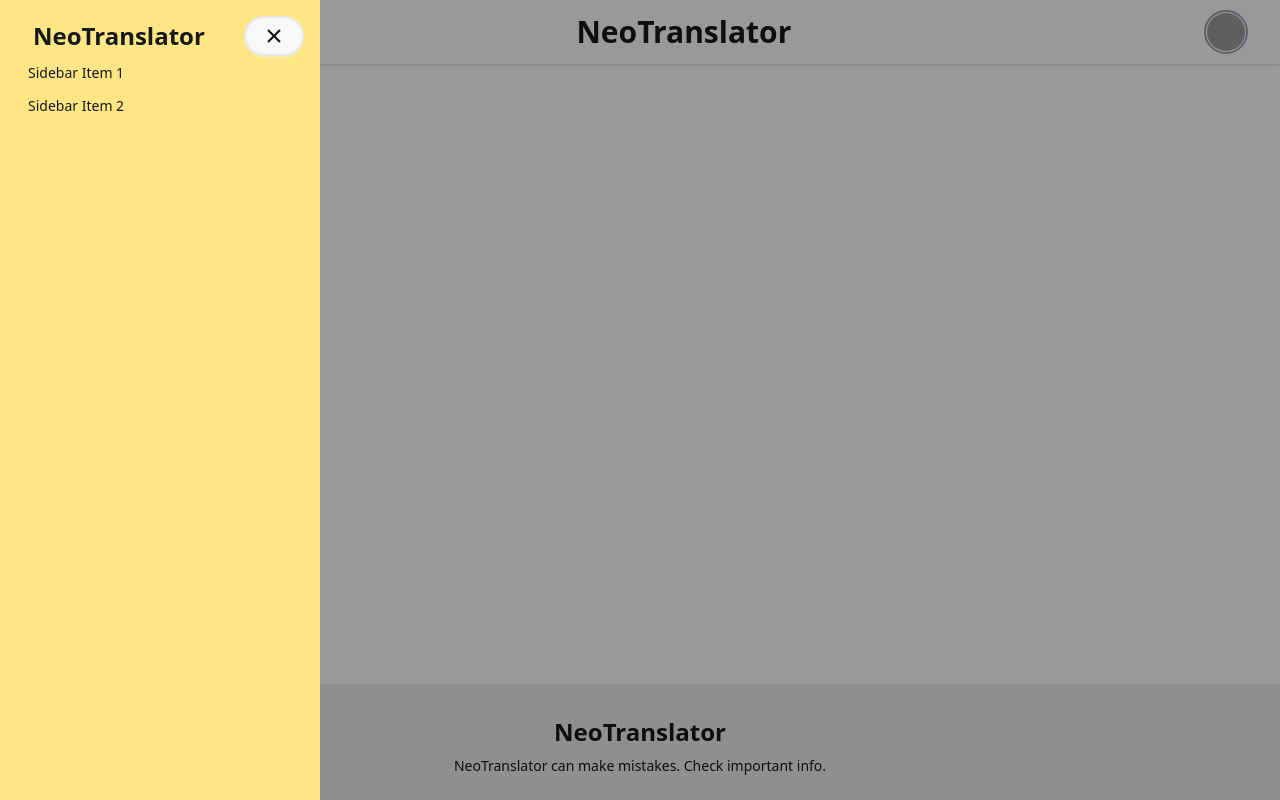
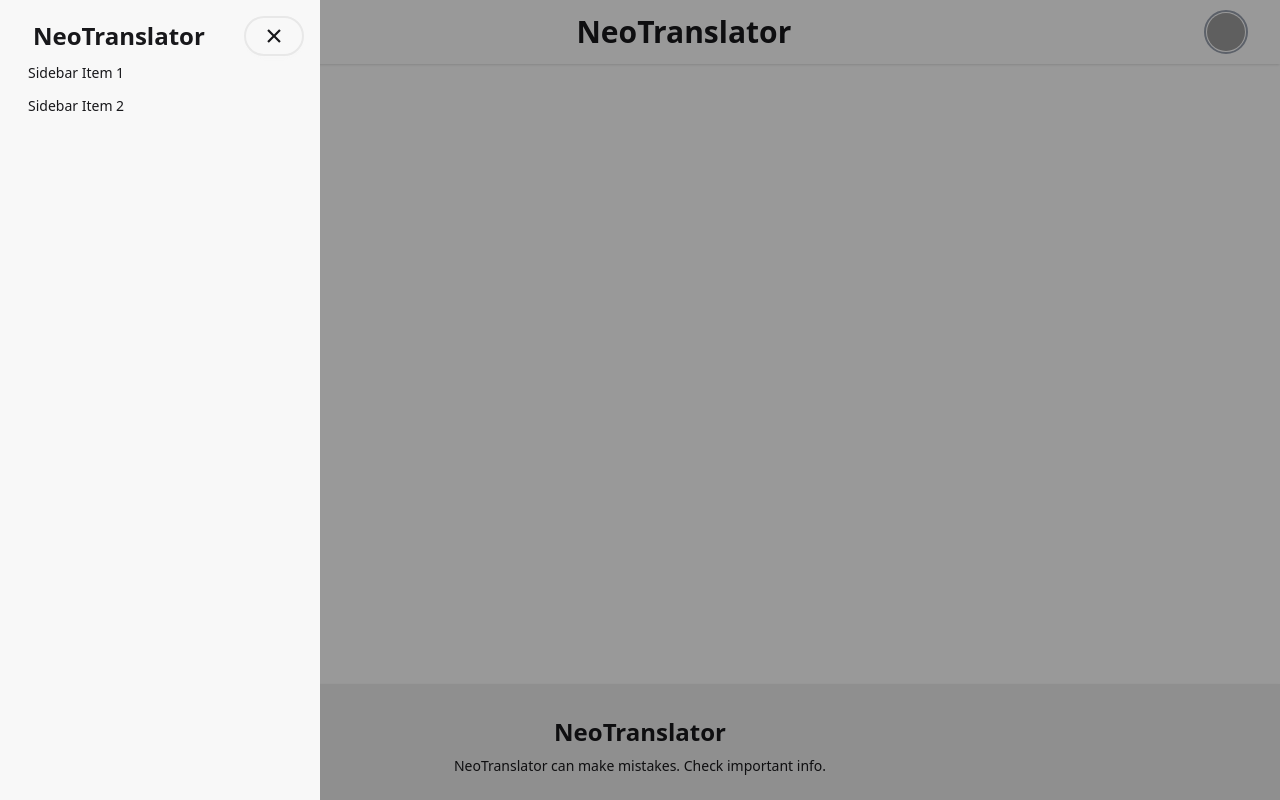
Before and after one commit to md-abu-naim/NeoTranslator-Client, a React (Vite) app: page / in a window 1280 px wide. Both pictures are taken after a click on the button 52 px from the left and 32 px from the top of the page. Built offline with nearby package versions, Linux system fonts and the light colour scheme; grey boxes are pictures that could not be loaded.

Commit message:
sidebar background remove

```diff
--- a/src/Components/Sidebar.jsx
+++ b/src/Components/Sidebar.jsx
@@ -13,7 +13,7 @@ const Sidebar = () => {
             </div>
             <div className="drawer-side">
                 <label htmlFor="my-drawer" aria-label="close sidebar" className="drawer-overlay"></label>
-                <ul className="menu bg-amber-200 text-base-content min-h-full w-80 p-4">
+                <ul className="menu bg-base-200 text-base-content min-h-full w-80 p-4">
                     {/* Sidebar content here */}
                     <div className="flex items-center justify-between">
                         <Link to='/' className="btn btn-ghost text-2xl font-extrabold">NeoTranslator</Link>
```
